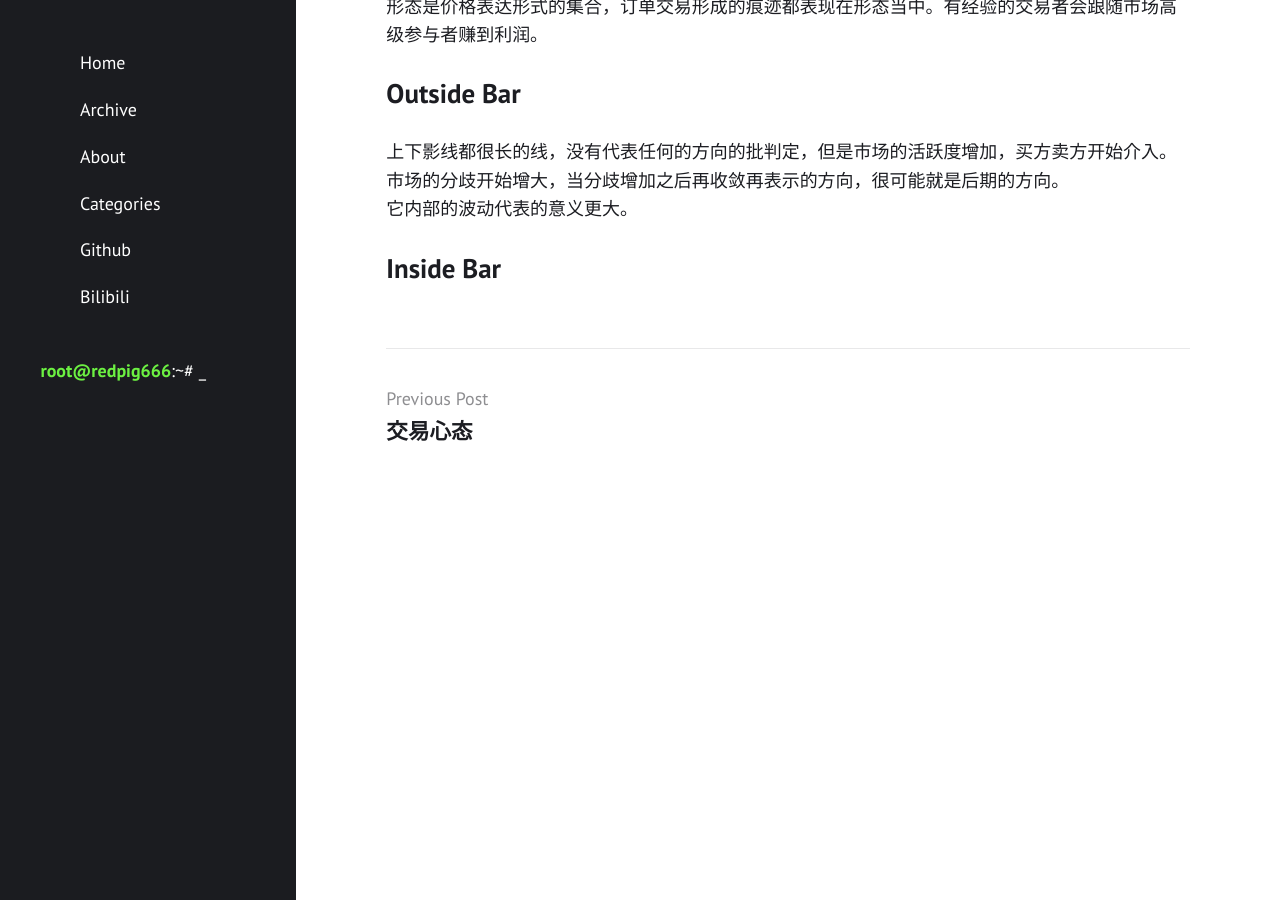
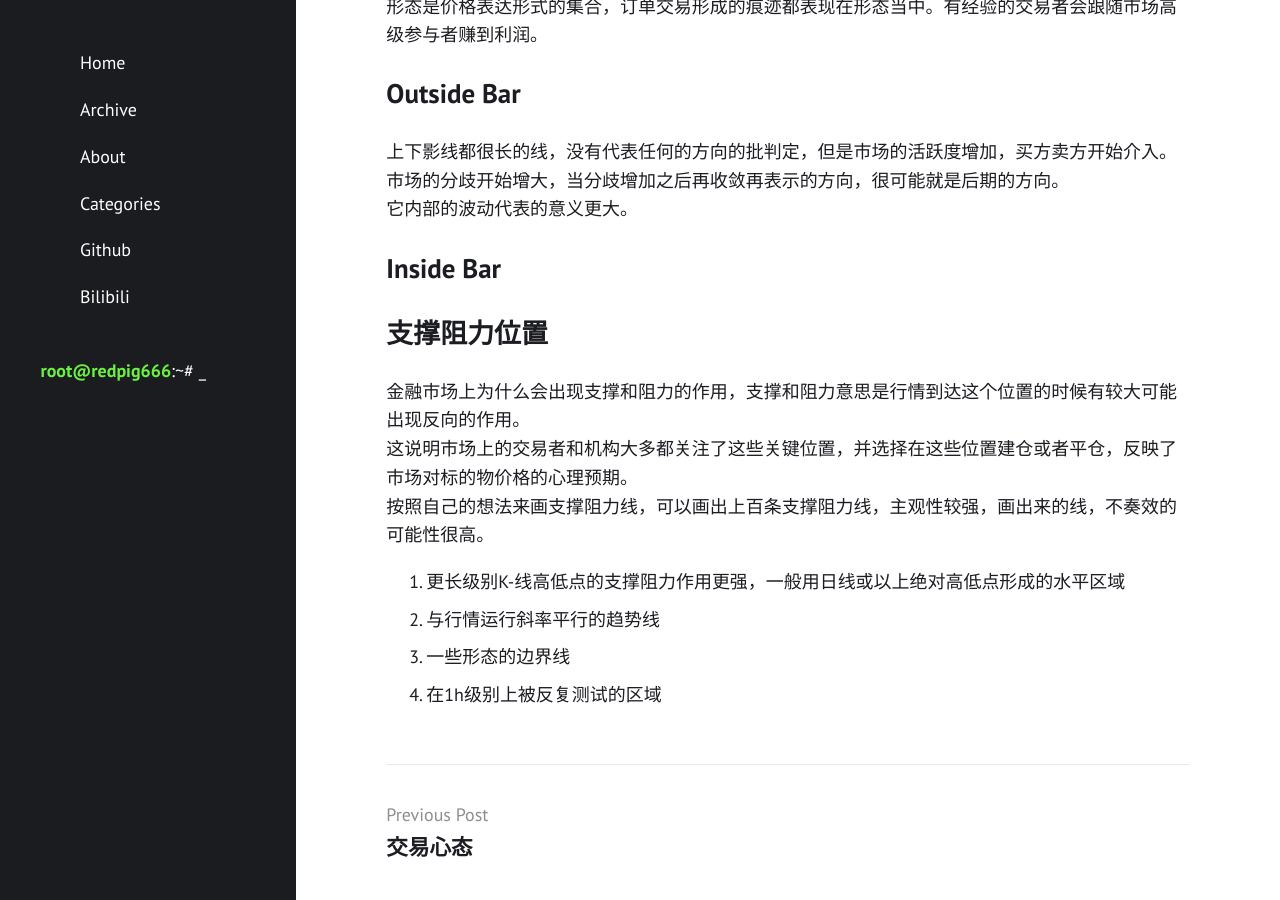
Before and after one commit to redpigsixsixsix/redpigsixsixsix.github.io, a Jekyll site: the page built from _posts/2021-10-27-交易框架.md, in a window 1280 px wide and 900 px high, scrolled down 1373 px. Built offline with Jekyll 4.4.1, drawn with Linux system fonts in a browser that asks for light colours.

Commit message:
Update 2021-10-27-交易框架.md

```diff
--- a/_posts/2021-10-27-交易框架.md
+++ b/_posts/2021-10-27-交易框架.md
@@ -41,3 +41,14 @@ layout: post
 它内部的波动代表的意义更大。
 
 ## Inside Bar
+
+## 支撑阻力位置
+
+金融市场上为什么会出现支撑和阻力的作用，支撑和阻力意思是行情到达这个位置的时候有较大可能出现反向的作用。
+这说明市场上的交易者和机构大多都关注了这些关键位置，并选择在这些位置建仓或者平仓，反映了市场对标的物价格的心理预期。
+按照自己的想法来画支撑阻力线，可以画出上百条支撑阻力线，主观性较强，画出来的线，不奏效的可能性很高。
+
+1. 更长级别K-线高低点的支撑阻力作用更强，一般用日线或以上绝对高低点形成的水平区域
+2. 与行情运行斜率平行的趋势线
+3. 一些形态的边界线
+4. 在1h级别上被反复测试的区域
```
